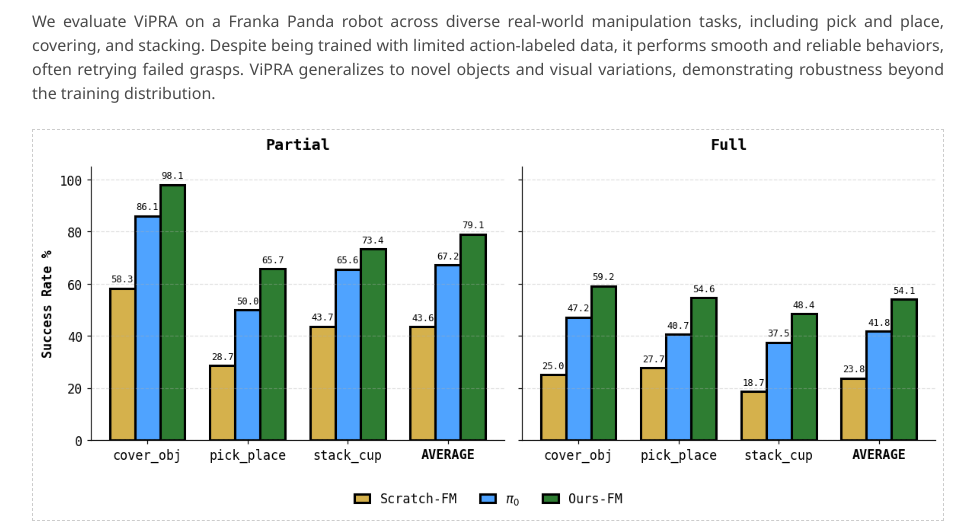
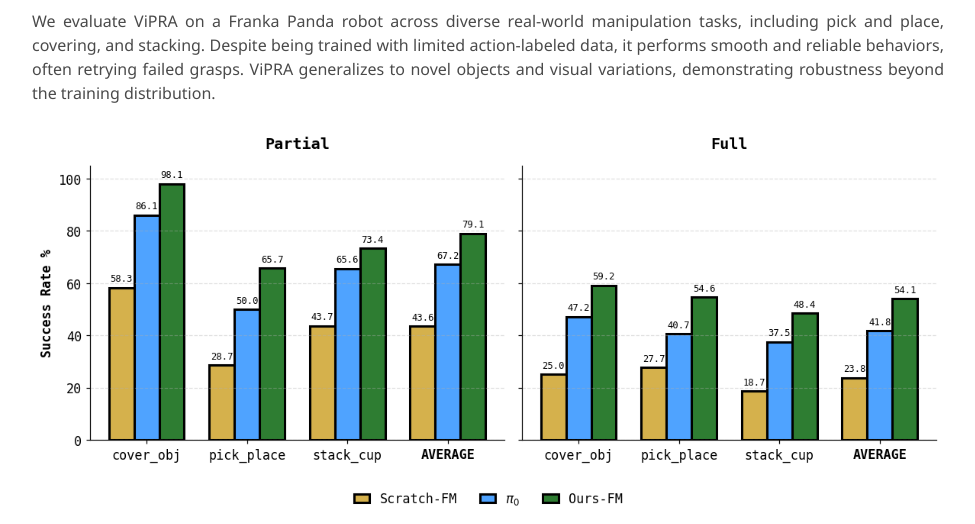
Before and after one commit to vipra-robot/vipra-robot.github.io, a plain HTML site: page index.html in a window 1280 px wide. Shown: the part 2280-2804 px from the top of the page, without its empty margins (152-1127 px from the left). Drawn offline with nearby package versions, Linux system fonts and the light colour scheme; some icons are missing; a web font is replaced by a local one.

Commit message:
Modify real results graph

```diff
--- a/index.html
+++ b/index.html
@@ -188,7 +188,7 @@
 
     <!-- Placeholder for Table or Plot -->
     <div class="has-text-centered mb-6">
-      <img src="./static/images/real_bar.png" alt="Real-World Results Table" style="max-width: 100%; border: 1px dashed #ccc;">
+      <img src="./static/images/real_bar.png" alt="Real-World Results Table" style="max-width: 100%; border-radius: 8px;">
       <p class="is-size-6 has-text-grey">
         <b>Real-World results:</b> Full and partial success rates across real-world manipulation benchmarks. We compare ViPRA-FM with Pi-0, a popular vision-language-action model trained on large-scale action-labeled data, and Scratch-FM, which uses the video model directly without any pretraining.
       </p>
```
